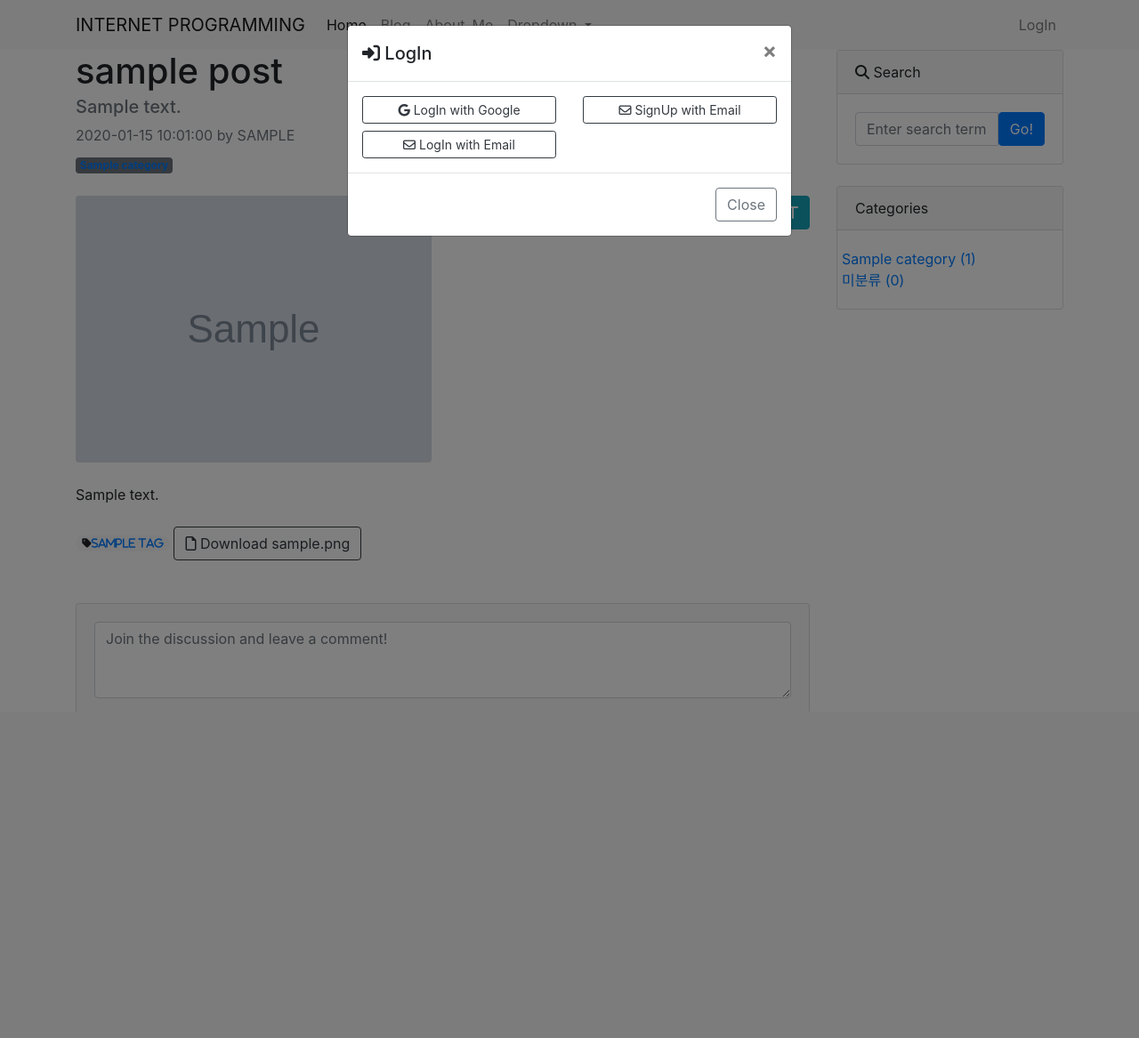
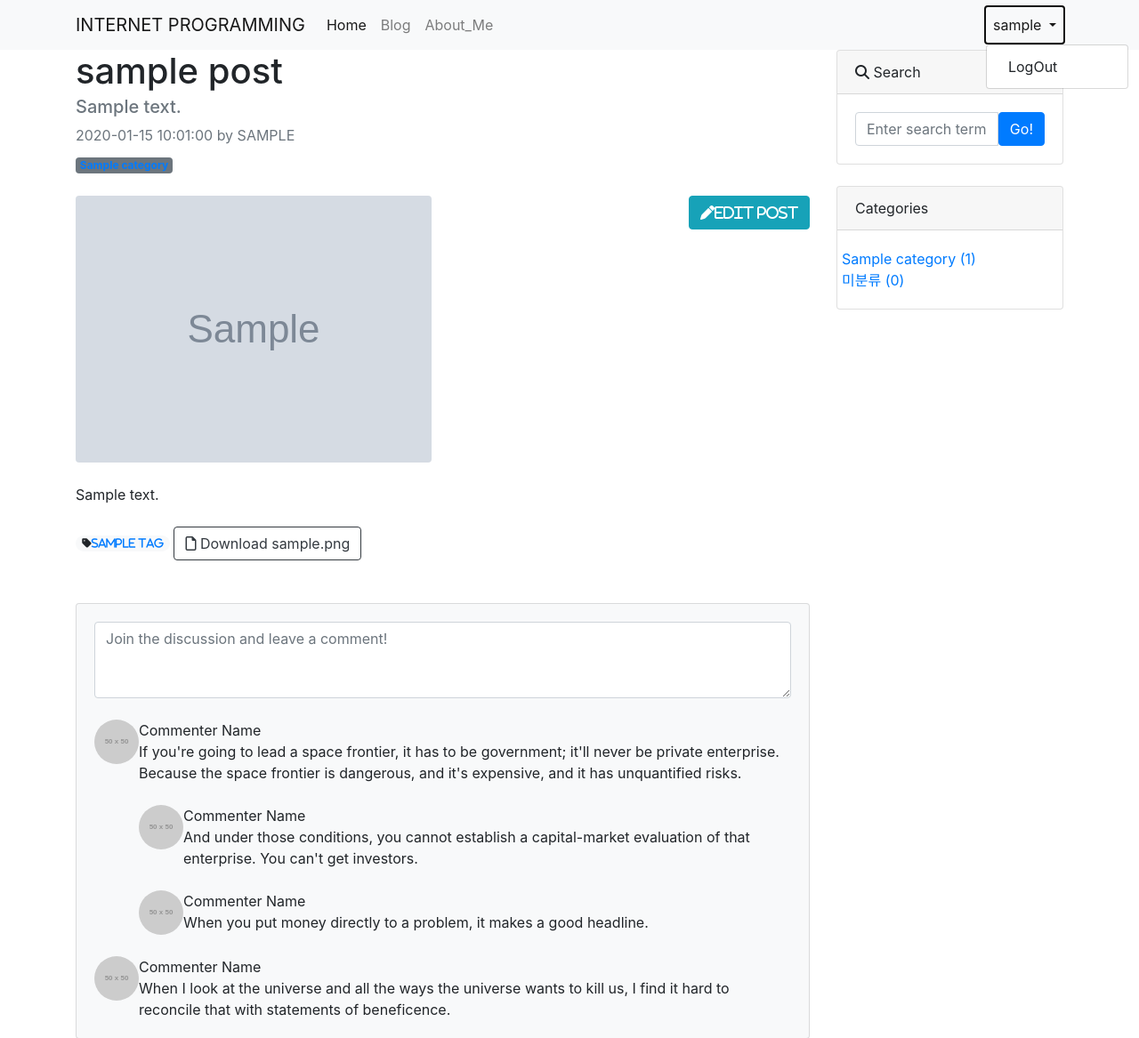
Before and after one commit to umjiwoo/internet_programming, a Django app: page /blog/1/ in a window 1280 px wide, after a click that opens the changed part. Shown: the top 1167 px of the page at 89% size. Before the commit the page ends 800 px from the top, so only its background shows below. Run offline with Django 4.2, Linux system fonts and the light colour scheme; a user stored in the database is signed in; tables that the repository leaves empty hold one stand-in row (values such as "Sample post"); grey boxes marked "Sample" are stand-in pictures; grey boxes labelled with a size stand in for pictures from a placeholder-image service; some libraries are stand-ins or nearby versions.

Commit message:
회원가입과 로그인 기능 추가하기

```diff
--- a/myBlog/templates/myBlog/navbar.html
+++ b/myBlog/templates/myBlog/navbar.html
@@ -1,3 +1,4 @@
+{% load socialaccount %}
       <nav class="navbar navbar-expand-lg navbar-light bg-light">
         <div class="container">
           <a class="navbar-brand" href="/">INTERNET PROGRAMMING</a>
@@ -15,22 +16,22 @@
               <li class="nav-item">
                 <a class="nav-link" href="/about_me/">About_Me</a>
               </li>
+            </ul>
+            <ul class="navbar-nav ml-auto">
+              {% if user.is_authenticated %}
               <li class="nav-item dropdown">
                 <a class="nav-link dropdown-toggle" href="#" id="navbarDropdown" role="button" data-toggle="dropdown" aria-haspopup="true" aria-expanded="false">
-                  Dropdown
+                  {{user.username}}
                 </a>
-                <div class="dropdown-menu" aria-labelledby="navbarDropdown">
-                  <a class="dropdown-item" href="#">Action</a>
-                  <a class="dropdown-item" href="#">Another action</a>
-                  <div class="dropdown-divider"></div>
-                  <a class="dropdown-item" href="#">Something else here</a>
+                <div class="dropdown-menu" aria-labelledby="navbarDropdownMenuLink">
+                  <a class="dropdown-item" href="/accounts/logout/">LogOut</a>
                 </div>
               </li>
-            </ul>
-            <ul class="navbar-nav ml-auto">
+              {% else %}
               <li class="nav-item">
                 <a class="nav-link" href="#" data-toggle="modal" data-target="#loginModal">LogIn</a>
               </li>
+              {% endif %}
             </ul>
           </div>
         </div>
@@ -51,17 +52,19 @@
             <div class="modal-body">
               <div class="row">
                 <div class="col-6">
-                  <button type="button" class="btn btn-outline-dark btn-block btn-sm" data-dismiss="modal">
+                  <a role="button" class="btn btn-outline-dark btn-block btn-sm"
+                    href="{% provider_login_url 'google' %}">
                     <i class="fa-brands fa-google"></i> LogIn with Google
-                  </button>
-                  <button type="button" class="btn btn-outline-dark btn-block btn-sm" data-dismiss="modal">
-                    <i class="fa-regular fa-envelope"></i> LogIn with Email
-                  </button>
+                  </a>
+                  <a role="button" class="btn btn-outline-dark btn-block btn-sm"
+                    href="/accounts/login/"></i> LogIn with Email
+                  </a>
                 </div>
                 <div class="col-6">
-                  <button type="button" class="btn btn-outline-dark btn-block btn-sm" data-dismiss="modal">
+                  <a role="button" class="btn btn-outline-dark btn-block btn-sm"
+                    href="/accounts/signup/">
                     <i class="fa-regular fa-envelope"></i> SignUp with Email
-                  </button>
+                  </a>
                 </div>
               </div>
             </div>
--- a/myDjangoProject/urls.py
+++ b/myDjangoProject/urls.py
@@ -8,7 +8,7 @@
     path('admin/', admin.site.urls),  # IP 주소/admin/
     path('blog/', include('myBlog.urls')),  # IP 주소/blog/
     path('', include('single_pages.urls')),  # IP 주소/
-    # path(''),
+    path('accounts/', include('allauth.urls')),
 ]
 
 urlpatterns += static(settings.MEDIA_URL, document_root=settings.MEDIA_ROOT)
```
Also changed, not shown: myDjangoProject/settings.py (+22 -0 lines).
